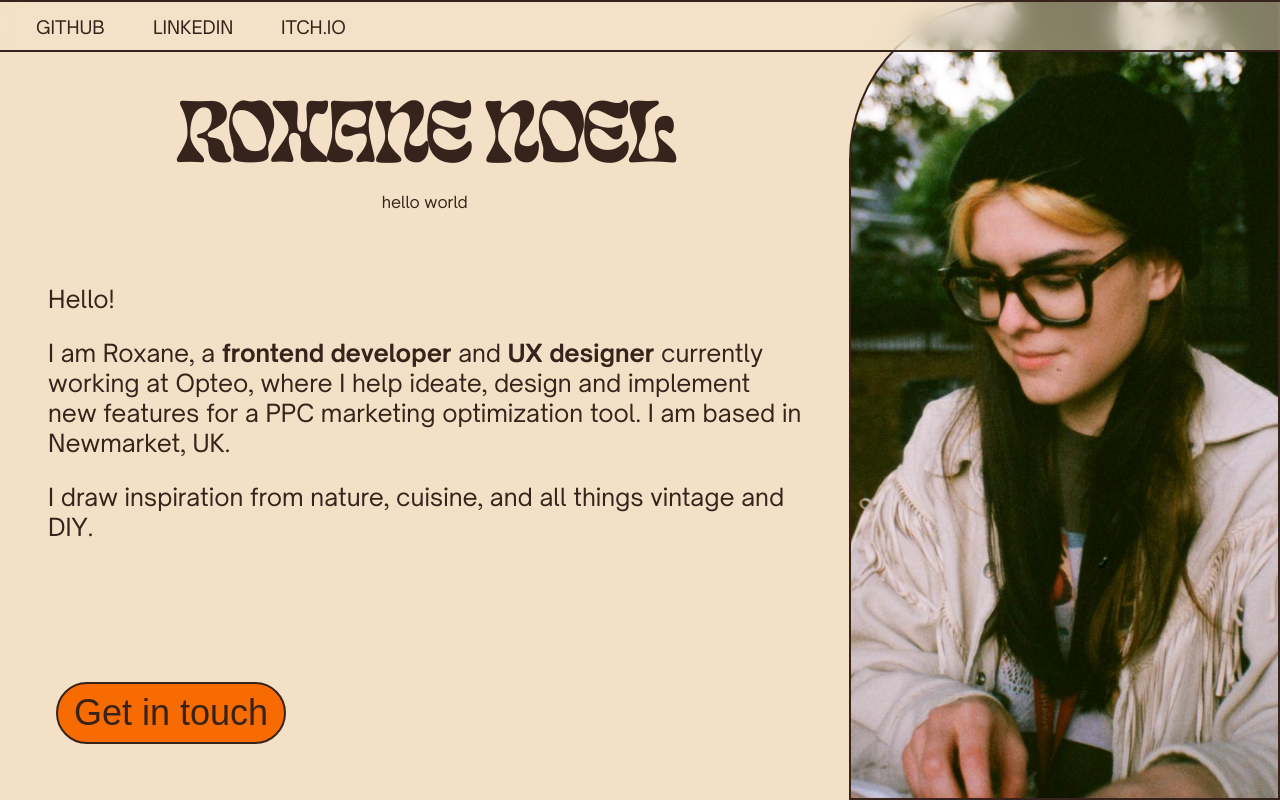
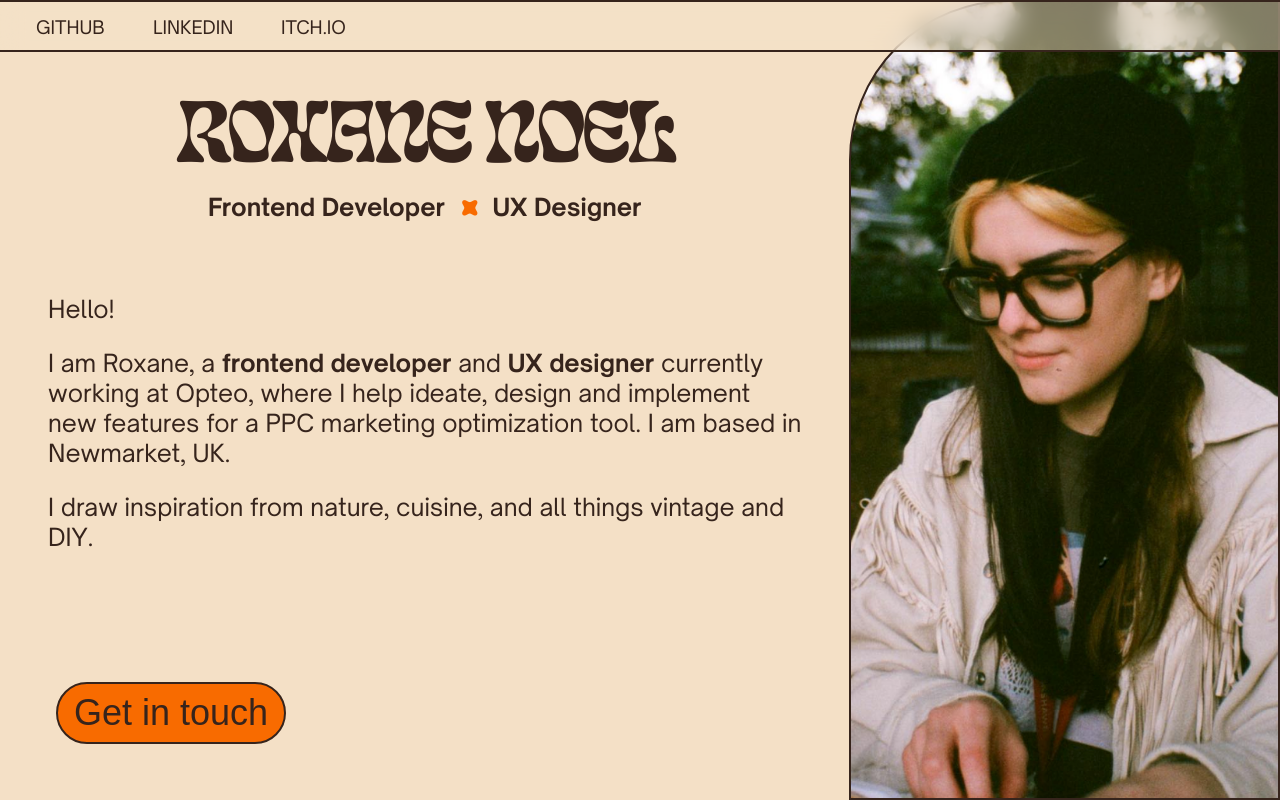
Before and after one commit to Roxanoel/roxanoel.github.io, a React (Create React App) app: page / in a window 1280 px wide. Built offline with nearby package versions, Linux system fonts and the light colour scheme.

Commit message:
Added job titles

```diff
--- a/src/components/JobTitles.js
+++ b/src/components/JobTitles.js
@@ -1,5 +1,9 @@
 function JobTitles() {
-    return <div>hello world</div>
+    return <div className="job-titles-container">
+        <div className="job-title-text">Frontend Developer</div>
+        <div className="job-titles-asterisk">•</div>
+        <div className="job-title-text">UX Designer</div>
+    </div>
 }
 
 export default JobTitles
--- a/src/scss/components/__components_dir.scss
+++ b/src/scss/components/__components_dir.scss
@@ -20,3 +20,5 @@
 @import "./hero-text";
 
 @import "./button";
+
+@import "./job-titles";
--- /dev/null
+++ b/src/scss/components/_job-titles.scss
@@ -0,0 +1,16 @@
+@use "../base/palette";
+
+.job-titles-container {
+    display: flex;
+    font-family: 'Open Sauce Two';
+    font-weight: bold;
+    font-size: 24px;
+    gap: 1rem;
+}
+
+.job-titles-asterisk {
+    font-family: 'Eckmannpsych';
+    color: palette.$orange-accent;
+    font-size: 48px;
+    line-height: 24px;
+}
```
